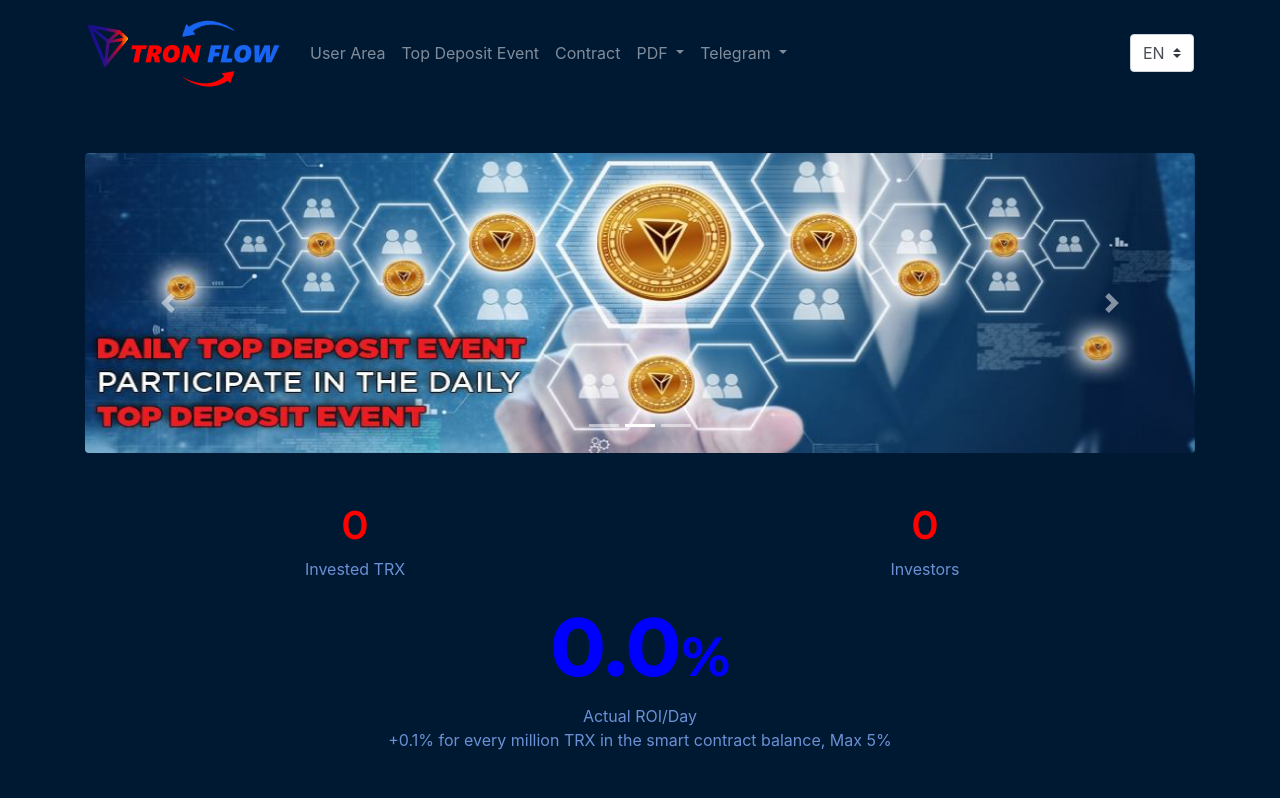
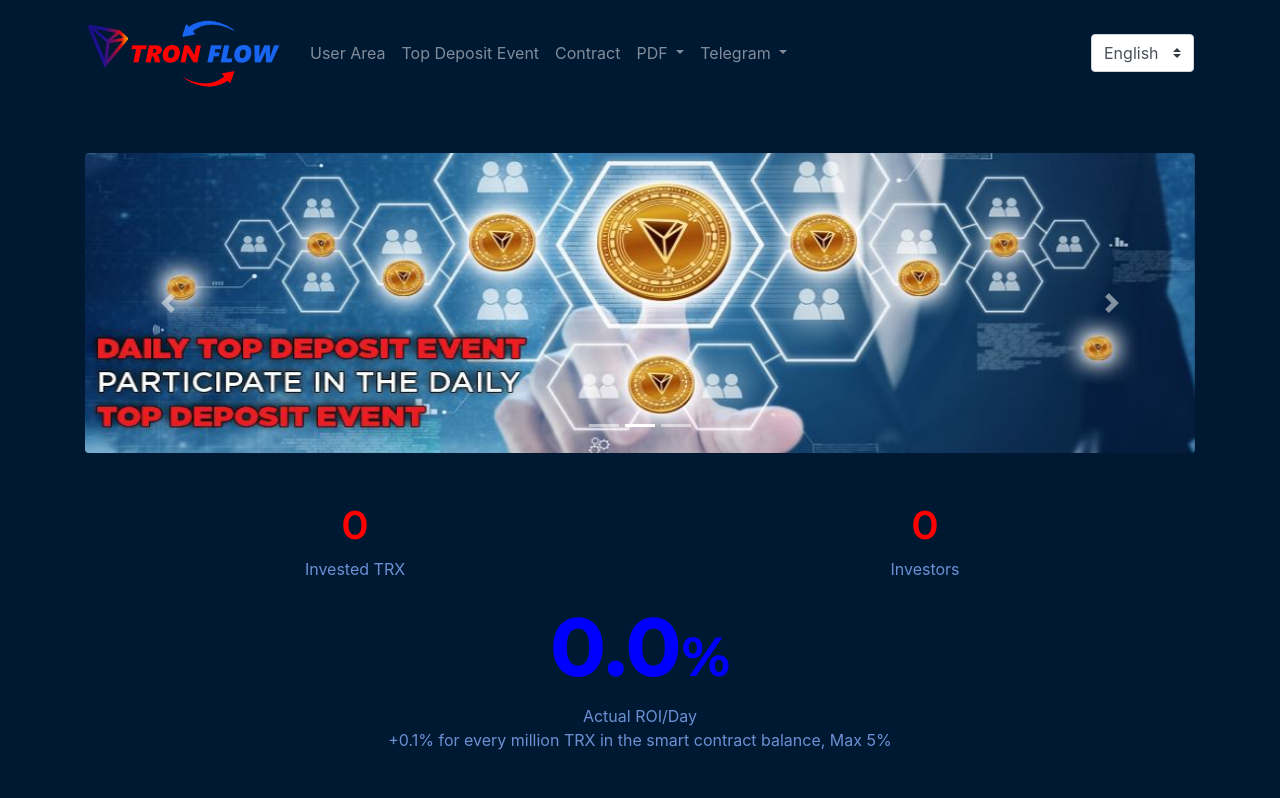
Before and after one commit to tfbuildsmart/tronflow, a plain HTML site: page en/index.html in a window 1280 px wide. Shown: the top 798 px of the page. Drawn offline with nearby package versions, Linux system fonts and the light colour scheme.

Commit message:
selectors

```diff
--- a/en/index.html
+++ b/en/index.html
@@ -80,8 +80,8 @@
             <div class="d-flex">
               <!-- <p id="address" class="text-white m-0">Connect your wallet</p> -->
               <select class="custom-select" onchange="langChanged(this.value, 'en')">
-                <option value="en" selected>EN</option>
-                <option value="es">ES</option>
+                <option value="en" selected>English</option>
+                <option value="es">Spanish</option>
               </select>
             </div>
           </div>
```
Also changed, not shown: es/index.html (+2 -2 lines).
